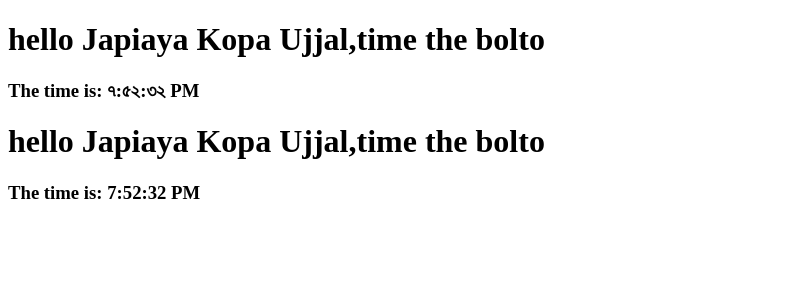
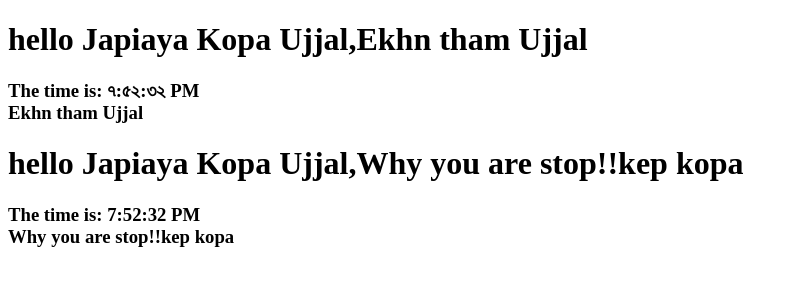
Before and after one commit to Ujjal-ENG/learn-react, a React (Create React App) app in the folder start-learn-react/: page / in a window 1280 px wide. Shown: the top 300 px of the page, without its empty margins (0-797 px from the left). Built offline with nearby package versions, Linux system fonts and the light colour scheme.

Commit message:
done the propos and children

```diff
--- a/start-learn-react/src/App.js
+++ b/start-learn-react/src/App.js
@@ -4,8 +4,14 @@ class Clock extends React.Component {
   render() {
     return (
       <div>
-        <h1 className="header">hello Japiaya Kopa Ujjal,time the bolto</h1>
-        <h3>The time is: {new Date().toLocaleTimeString(this.props.locale)}</h3>
+        <h1 className="header">
+          hello Japiaya Kopa Ujjal,{this.props.children}
+        </h1>
+        <h3>
+          The time is: {new Date().toLocaleTimeString(this.props.locale)}
+          <br></br>
+          {this.props.children}
+        </h3>
       </div>
     );
   }
--- a/start-learn-react/src/index.js
+++ b/start-learn-react/src/index.js
@@ -6,7 +6,7 @@ import App from "./App";
 const root = ReactDOM.createRoot(document.getElementById("root"));
 root.render(
   <React.StrictMode>
-    <App locale="bn-BD" />
-    <App locale="en-EN" />
+    <App locale="bn-BD">Ekhn tham Ujjal</App>
+    <App locale="en-EN">Why you are stop!!kep kopa</App>
   </React.StrictMode>
 );
```
